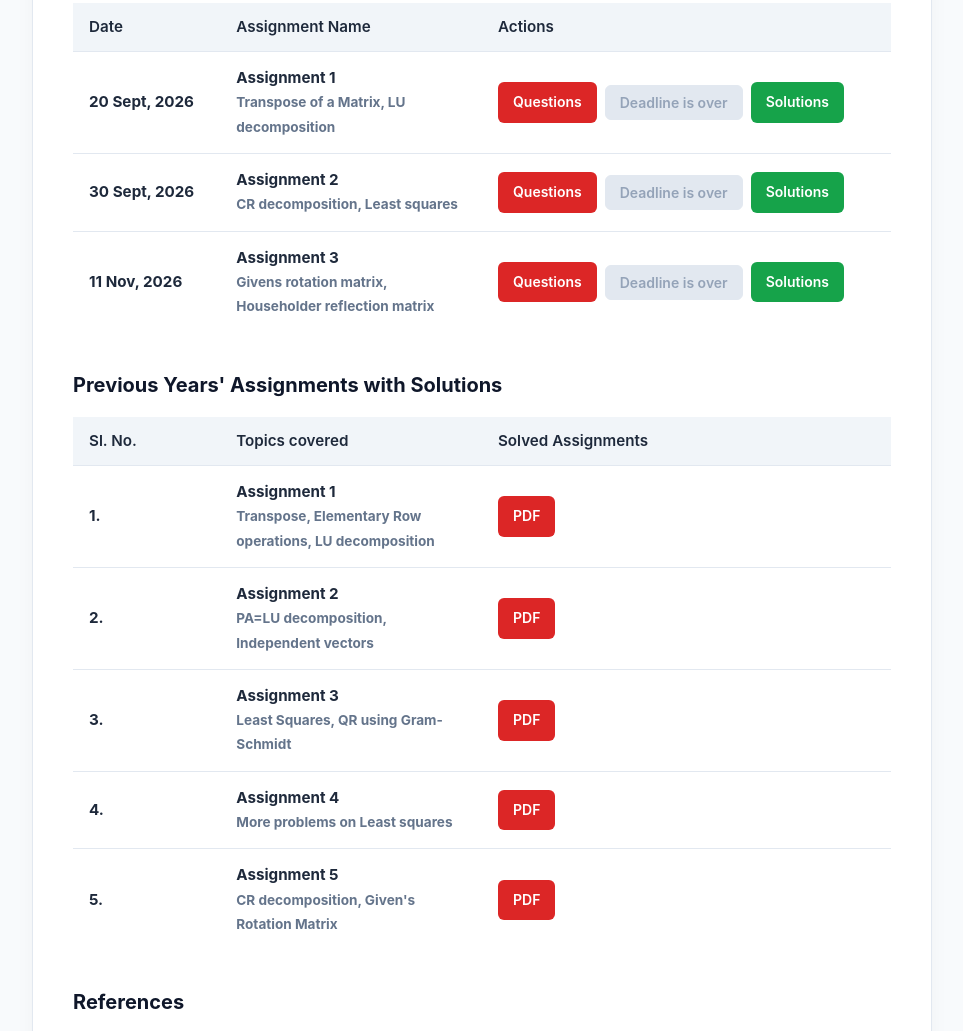
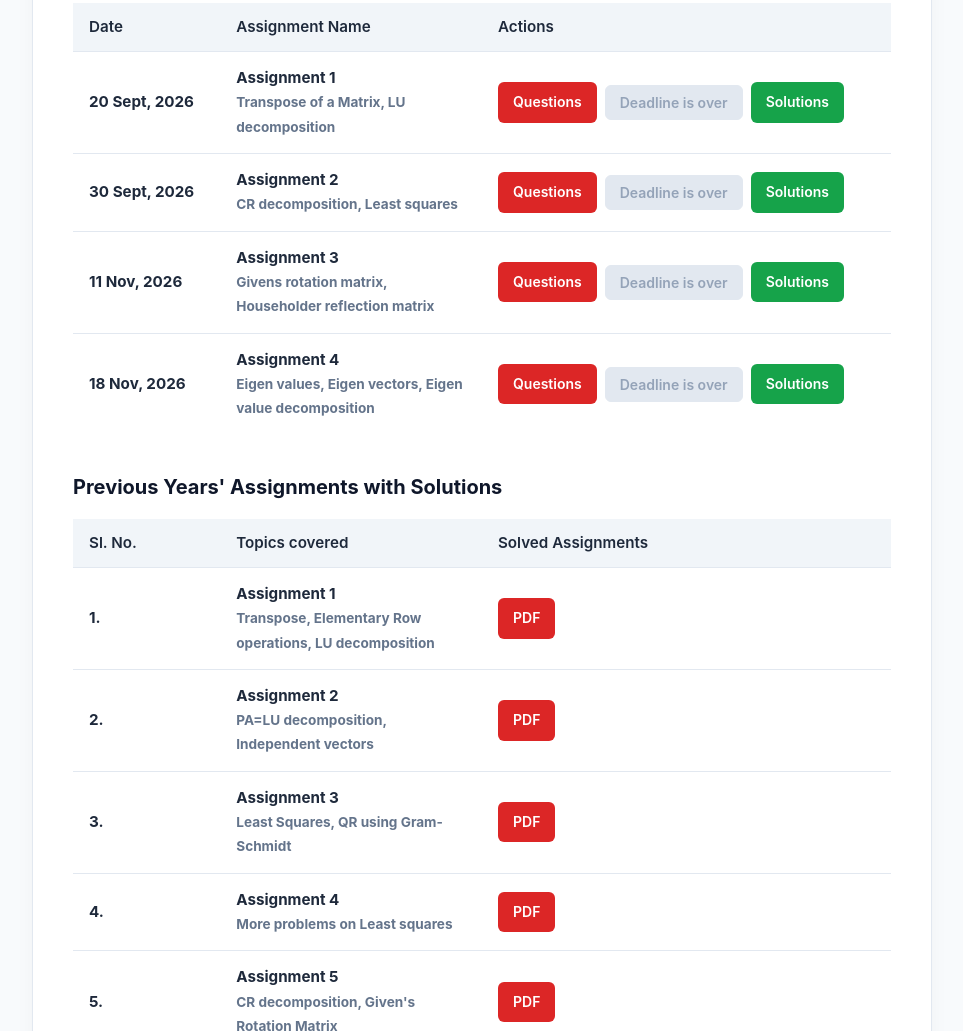
Before and after one commit to avikradhikary/avikradhikary.github.io, a plain HTML site: page Matrix_Analysis_2026.html in a window 1280 px wide. Shown: the part 1245-2276 px from the top of the page, without its empty margins (158-1121 px from the left). Drawn offline with Linux system fonts and the light colour scheme.

Commit message:
Update Matrix_Analysis_2026.html

```diff
--- a/Matrix_Analysis_2026.html
+++ b/Matrix_Analysis_2026.html
@@ -545,6 +545,24 @@
                             </div>
                         </td>
                     </tr>
+                    <tr>
+                        <td>18 Nov, 2026</td>
+                        <td>
+                            <strong>Assignment 4</strong><br>
+                            <span style="font-size: 0.85rem; color: var(--text-muted);">Eigen values, Eigen vectors, Eigen value decomposition</span>
+                        </td>
+                        <td>
+                            <div class="action-column">
+                                <div class="btn-group">
+                                    <a href="assignments/assignment4.pdf" target="_blank" class="btn btn-danger">Questions</a>
+                                   <!-- <button class="btn btn-primary" onclick="openSubmissionModal()">Submit Assignment</button> -->
+                                   <button class="btn btn-disabled" disabled>Deadline is over</button>
+                                    <a href="" target="_blank" class="btn btn-success">Solutions</a>
+                                </div>
+                              <!--  <div class="deadline-subtext">Deadline: 21 Oct, 2026. If there is no matrix code assigned to your student ID, please contact me through Wechat.</div>-->
+                            </div>
+                        </td>
+                    </tr>
                 </tbody>
             </table>
         </div>
```
